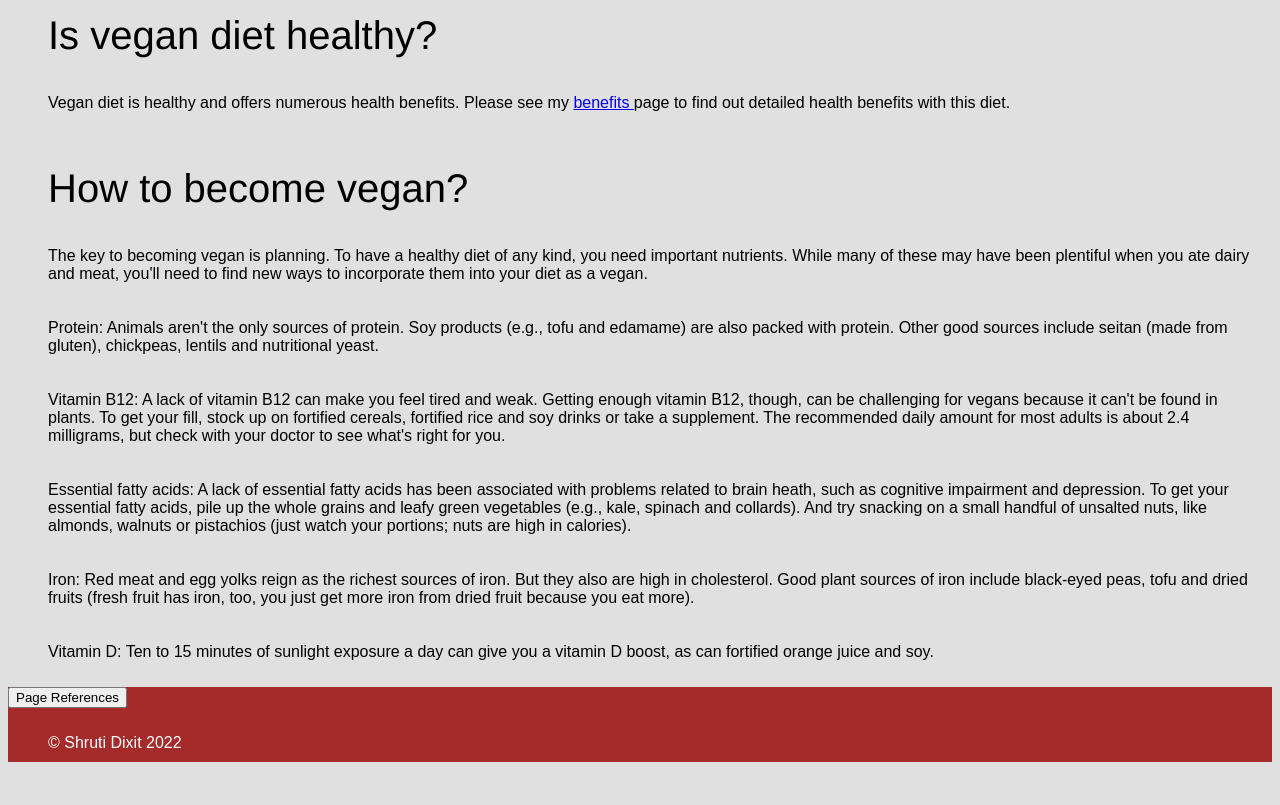
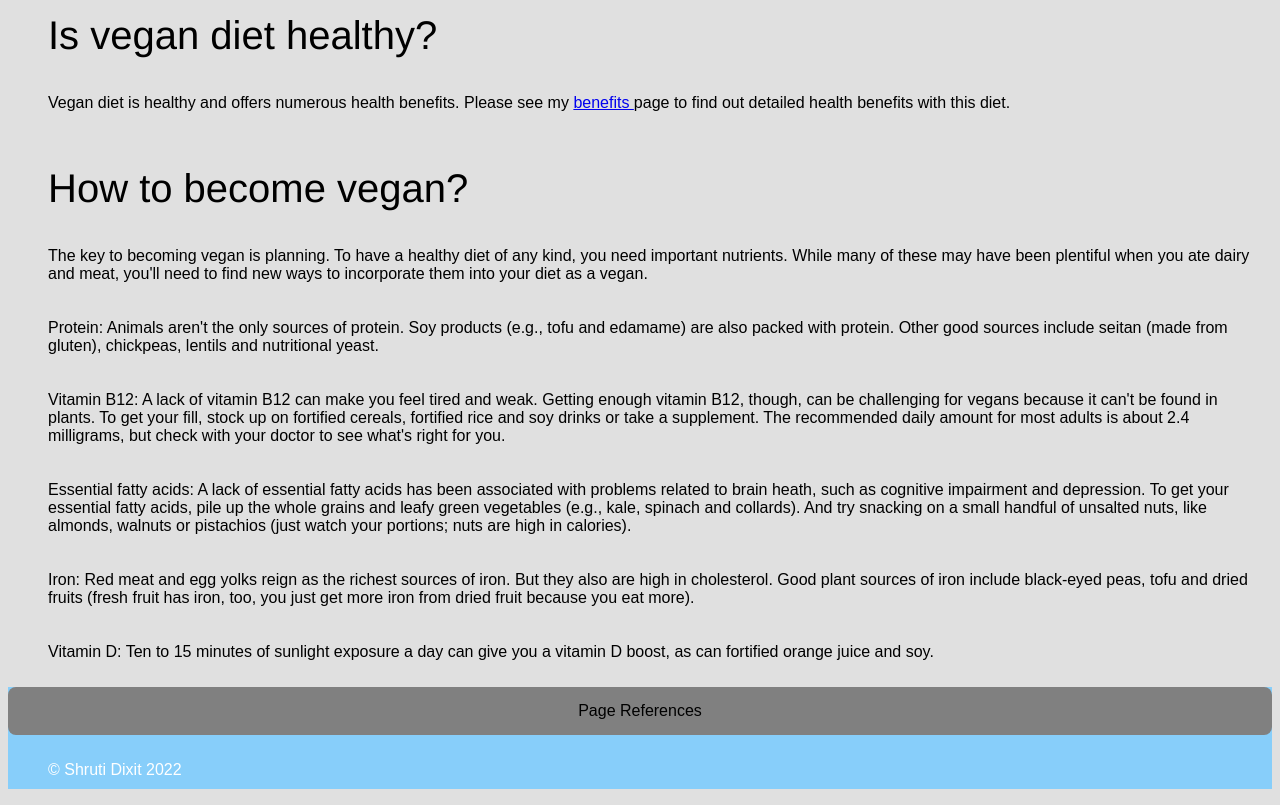
Before and after one commit to lis549-sp21/project-dixit-shruti, a plain HTML site: page index.html in a window 1280 px wide. Shown: the part 1076-1881 px from the top of the page. Before the commit the page ends 1854 px from the top, so only its background shows below. Drawn offline with Linux system fonts and the light colour scheme.

Commit message:
CSS changes

```diff
--- a/style.css
+++ b/style.css
@@ -77,11 +77,13 @@ body{
 }
 h1, h2, h3 {
   font-family: 'Raleway', 'Helvetica', sans-serif;
+
 }
 
 h1 {
  font-size: 3.5rem;
 font-weight: 500;
+
 }
 
 h2, h3 {
@@ -122,7 +124,6 @@ height: 2rem;
 text-align: left;
 color:white;
 background-color: #d3d3d3;
-border-collapse: collapse;
 background-color:grey;
 }
 
@@ -154,7 +155,7 @@ td{
 
   }
 
-  /*Do not use float or position property (see this in chap 7- according to Joel Ross. Flexbox is better */
+  /*Do not use float or position property (see this in chap 7- Flexbox is better */
 
  /* .column {
     float: left;
@@ -178,8 +179,8 @@ td{
   .recipes{
     display: flex;
     flex-wrap: wrap;
-    flex-basis: 100px;
   }
+
 
   .recipes img{
       opacity: 0.5;
@@ -216,7 +217,7 @@ li{
 /* footer */
 footer{
   color: white;
-  background-color: brown;
+  background-color: lightskyblue;
 }
  footer cite a {
    color:black
@@ -225,3 +226,23 @@ footer{
  footer cite a:hover{
   color:white
 }
+
+button {
+  background-color: gray;
+  border: none;
+  color: black;
+  padding: 15px 32px;
+  text-align: center;
+  text-decoration: none;
+  display: inline-block;
+  width: 100%;
+  font-size: 16px;
+  border-radius: 8px;
+  transition-duration: 0.4s;
+  animation-duration: 0s;
+}
+
+button:hover {
+  background-color: plum;
+  color: white;
+}
```
Also changed, not shown: health_benefits.html (+1 -1 lines), index.html (+1 -1 lines), recipes.html (+1 -1 lines), resources.html (+1 -1 lines).
